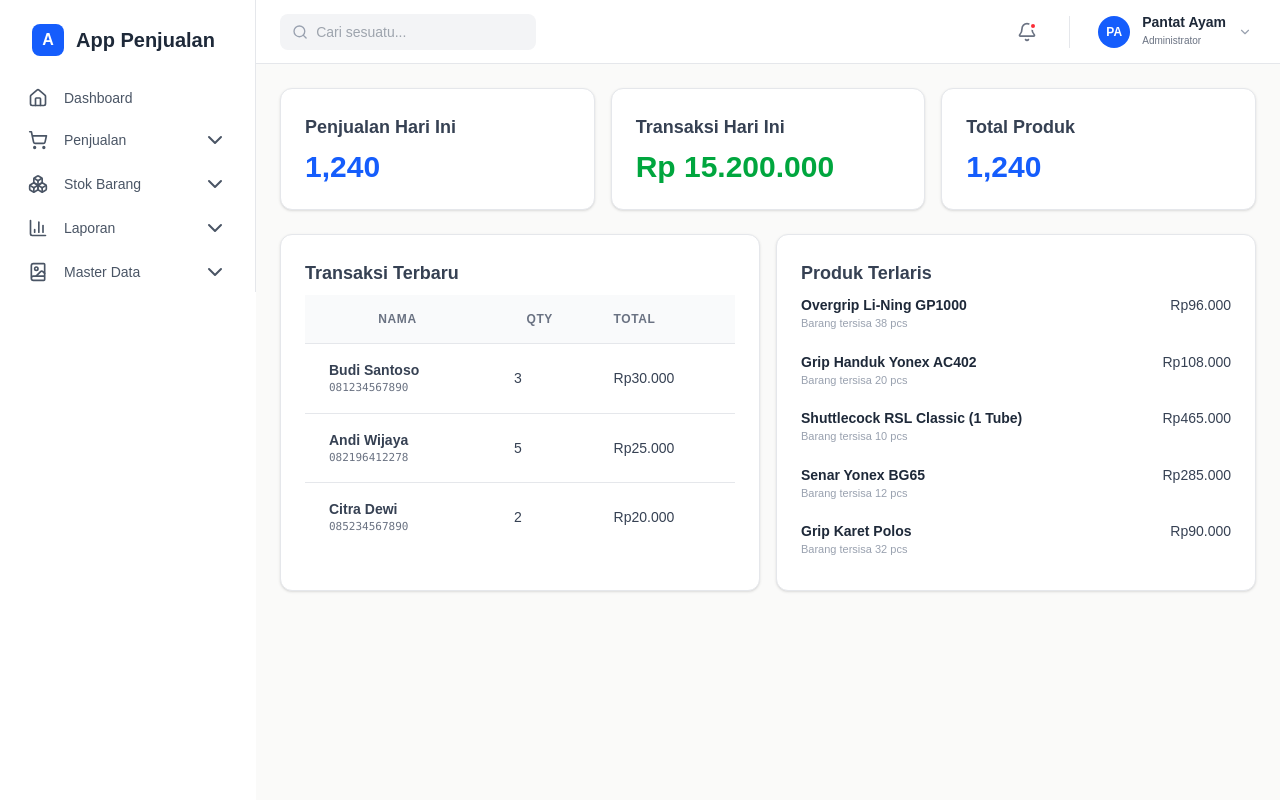
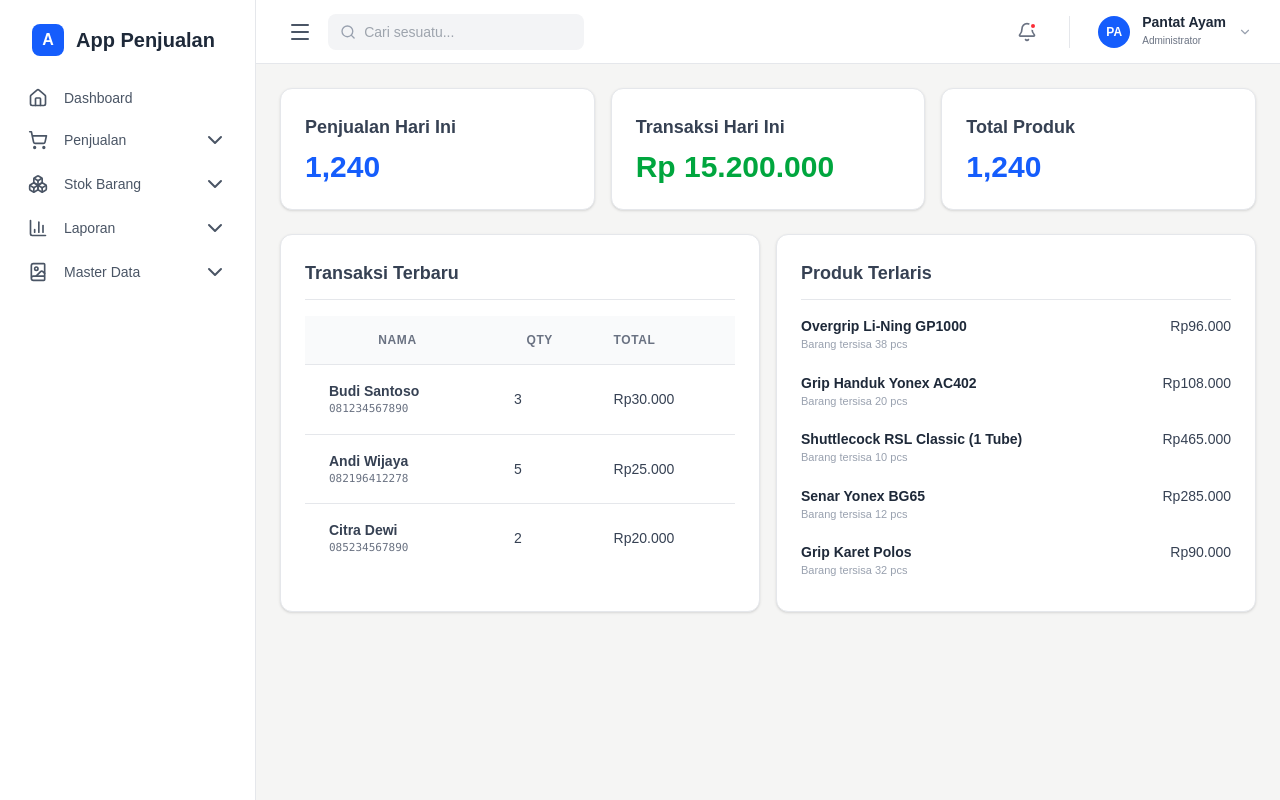
Before and after one commit to yat-to/app-penjualan, a Next.js app in the folder client/: page /dashboard in a window 1280 px wide. Built offline with nearby package versions, Linux system fonts and the light colour scheme.

Commit message:
open close sidebar menu

```diff
--- a/client/src/app/(main)/dashboard/page.js
+++ b/client/src/app/(main)/dashboard/page.js
@@ -80,8 +80,8 @@ export default function Page() {
 
             <div className="grid grid-cols-1 md:grid-cols-2 gap-4 mt-6">
                 <div className="p-6 bg-white border border-gray-200 rounded-xl shadow-sm">
-                    <h3 className="text-lg font-semibold text-gray-700">Transaksi Terbaru</h3>
-                    <div className="overflow-x-auto mt-2">
+                    <h3 className="text-lg font-semibold text-gray-700 pb-3 border-b border-gray-200">Transaksi Terbaru</h3>
+                    <div className="overflow-x-auto mt-4">
                         <table className="w-full text-left border-collapse">
                             <thead className="bg-gray-50 border-b border-gray-200">
                                 <tr>
@@ -112,9 +112,8 @@ export default function Page() {
                     </div>
                 </div>
                 <div className="p-6 bg-white border border-gray-200 rounded-xl shadow-sm">
-                    <h3 className="text-lg font-semibold text-gray-700">Produk Terlaris</h3>
-
-                    <div className="space-y-5 mt-2">
+                    <h3 className="text-lg font-semibold text-gray-700 pb-3 border-b border-gray-200">Produk Terlaris</h3>
+                    <div className="space-y-5 mt-4">
                         {produkTerlarisDummy.map((data, index) => (
                             <div key={data.id} className="group">
                                 <div className="flex justify-between items-start mb-2">
--- a/client/src/app/(main)/layout.js
+++ b/client/src/app/(main)/layout.js
@@ -7,7 +7,7 @@ import Navbar from "../components/Navbar";
 // import Header from "../components/Header";
 
 export default function DashboardLayout({ children }) {
-    const [sidebarOpen, setSidebarOpen] = useState(false);
+    const [sidebarOpen, setSidebarOpen] = useState(true);
 
     const toggleSidebar = () => setSidebarOpen(!sidebarOpen);
     const closeSidebar = () => setSidebarOpen(false);
@@ -15,11 +15,9 @@ export default function DashboardLayout({ children }) {
     return (
         <div className="flex min-h-screen">
             <Sidebar isOpen={sidebarOpen} onClose={closeSidebar} />
-
-            <div className="flex flex-col flex-1 bg-stone-50 min-w-0 overflow-hidden">
-            {/* <Header /> */}
-            <Navbar onMenuClick={toggleSidebar} />
-                <main className="p-6 flex-1 overflow-x-hidden overflow-y-auto p-4 md:p-6">
+            <div className={`flex flex-col flex-1  bg-stone-100 transition-all duration-300 min-w-0 ${sidebarOpen ? 'md:ml-64' : 'md:ml-0'}`}>
+                <Navbar onMenuClick={toggleSidebar} />
+                <main className="p-4 md:p-6 overflow-x-hidden">
                     {children}
                 </main>
             </div>
--- a/client/src/app/components/Navbar.js
+++ b/client/src/app/components/Navbar.js
@@ -22,10 +22,9 @@ export default function Navbar({ onMenuClick }) {
 
     return (
         <nav className="bg-white border-b border-gray-200 h-16 flex items-center justify-between px-6 sticky top-0 z-30">
-
             <button
                 onClick={onMenuClick}
-                className="p-2 mr-2 text-gray-600 hover:bg-gray-100 rounded-lg md:hidden transition-colors"
+                className="p-2 mr-2 text-gray-600 hover:bg-gray-100 rounded-lg transition-colors"
             >
                 <Menu size={24} />
             </button>
--- a/client/src/app/components/Sidebar.js
+++ b/client/src/app/components/Sidebar.js
@@ -59,7 +59,7 @@ function Sidebar({ isOpen, onClose }) {
         <div>
             {isOpen && (
                 <div
-                    className='fixed inset-0 bg-black/50 z-40 md-hidden transition-opacity'
+                    className='fixed inset-0 bg-black/50 z-40 md:hidden transition-opacity'
                     onClick={onClose}
                 />
             )}
@@ -67,7 +67,7 @@ function Sidebar({ isOpen, onClose }) {
             <aside className={`
                 fixed inset-y-0 left-0 z-50 w-64 bg-white border-r border-gray-200 flex flex-col
                 transition-transform duration-300 ease-in-out
-                md:relative md:translate-x-0
+
                 ${isOpen ? 'translate-x-0' : '-translate-x-full'}
             `}>
                 {/* Brand Logo Section */}
```
